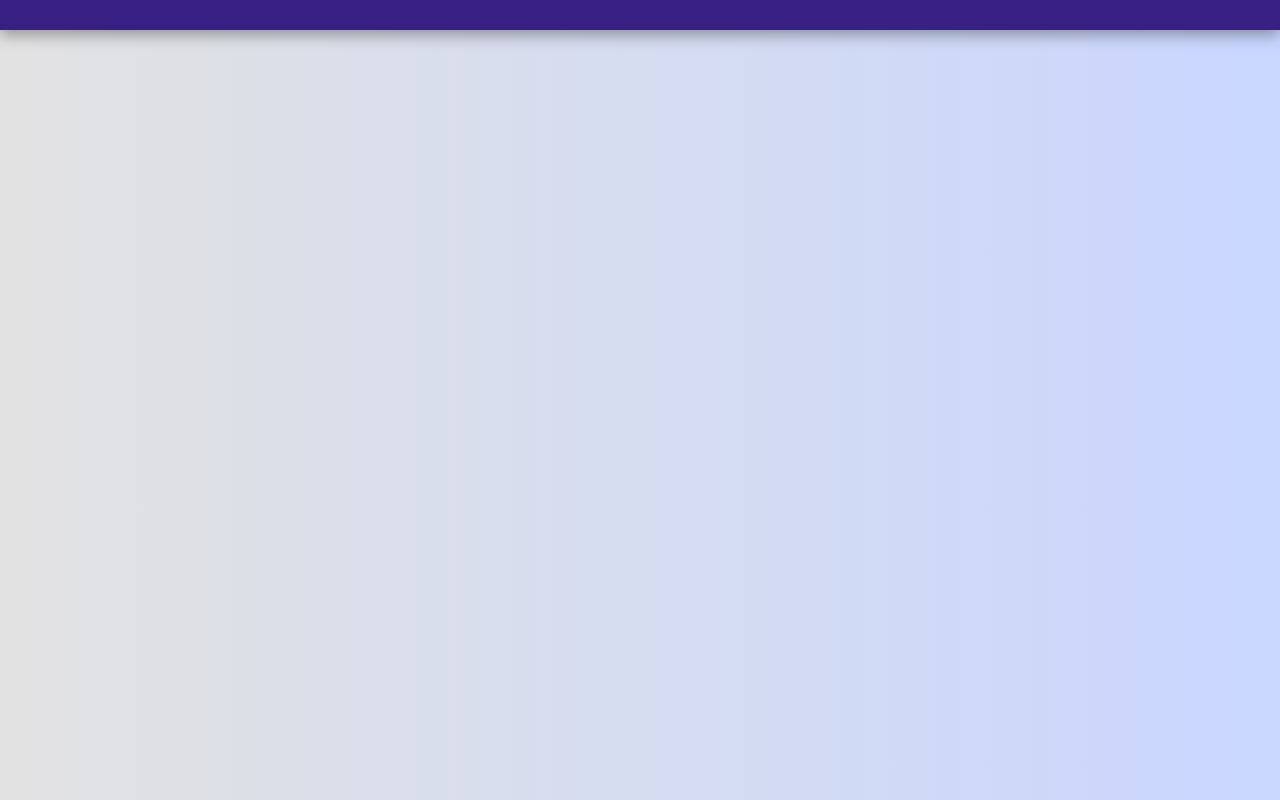
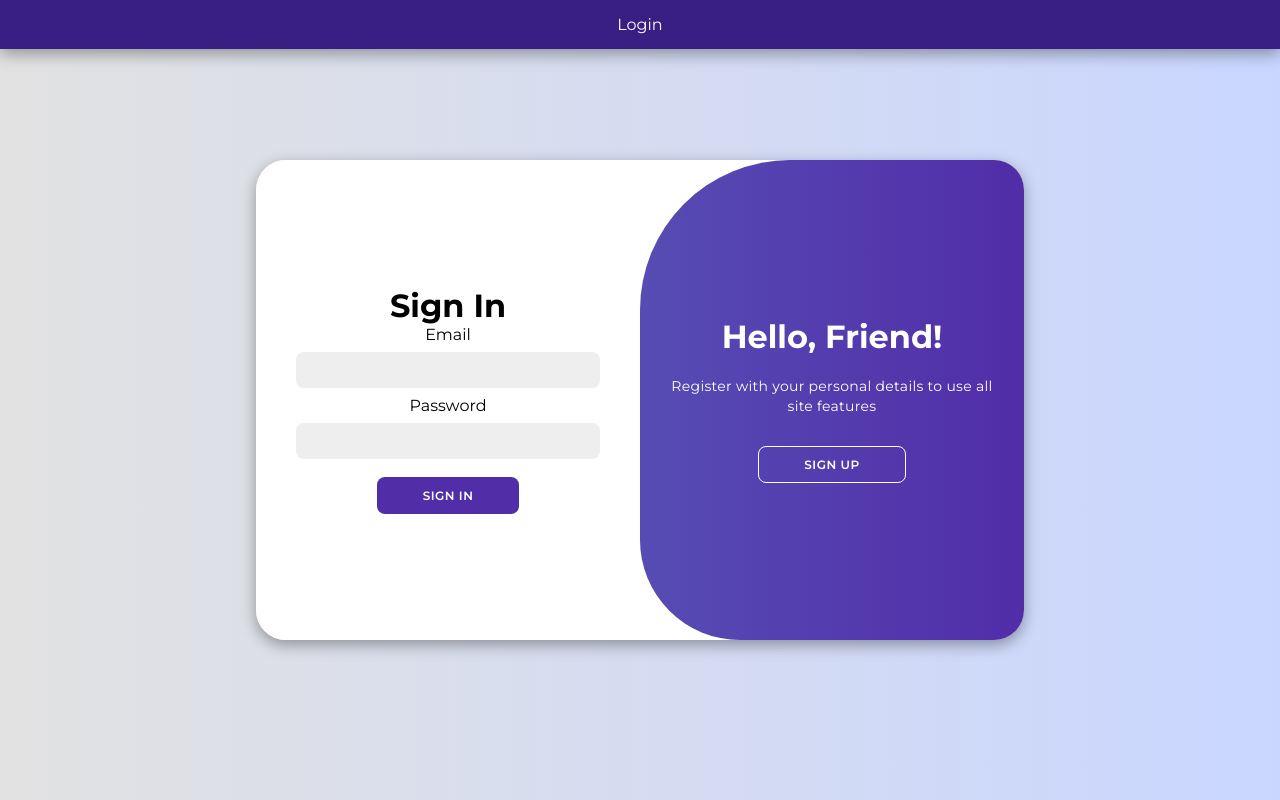
Before and after one commit to Abdulwahab9811/To-Do-List-Application-MERN, a React (Create React App) app in the folder todo-list-app/front-end/: page / in a window 1280 px wide. Built offline with nearby package versions, Linux system fonts and the light colour scheme.

Commit message:
Authcontext

```diff
--- a/todo-list-app/front-end/src/App.js
+++ b/todo-list-app/front-end/src/App.js
@@ -1,27 +1,30 @@
-// App.js
 import React from 'react';
 import { Routes, Route } from 'react-router-dom';
+import { AuthProvider} from './context/AuthContext';
 import Login from './components/Login';
 import Homepage from './components/Homepage';
-import Navbar from './components/Navbar';
 import Task from './components/Task';
 import Account from './components/Account';
-import { AuthProvider } from './context/AuthContext';
+import Navbar from './components/Navbar';
+//import PrivateRoute from './PrivateRoute';
+
 
 const App = () => {
   return (
     <AuthProvider>
-      <Routes>
-        <Route path="/login" element={<Login />} />
-        <Route path="/tasks" element={<Task />} />
-        <Route element={<Navbar />}>
-          <Route path="/" element={<Homepage />} />
+      <div>
+        <Navbar />
+        <Routes>
+          <Route path="/login" element={<Login />} />
+          <Route path="/tasks" element={<Task />} />
           <Route path="/homepage" element={<Homepage />} />
           <Route path="/account" element={<Account />} />
-        </Route>
-      </Routes>
+          <Route path="/" element={<Login />} />
+        </Routes>
+      </div>
     </AuthProvider>
   );
 };
 
+
 export default App;
--- a/todo-list-app/front-end/src/components/Homepage.js
+++ b/todo-list-app/front-end/src/components/Homepage.js
@@ -1,7 +1,10 @@
 import React from 'react';
+import { useAuth } from '../context/AuthContext';
 import '../CSS/Homepage.css';
 
 const Homepage = () => {
+
+  const { user } = useAuth();
   console.log('Rendering Homepage component');
   return (
     <div className="homepage-container">
@@ -21,6 +24,7 @@ const Homepage = () => {
             <p className="quote-text">Your future self will thank you for staying organized.</p>
             <p className="quote-author">- You</p>
           </div>
+          {user && <p>Welcome, {user.username}!</p>}
         </div>
       </section>
 
--- a/todo-list-app/front-end/src/components/Login.js
+++ b/todo-list-app/front-end/src/components/Login.js
@@ -2,10 +2,12 @@ import React, { useState } from 'react';
 import { ToastContainer, toast } from 'react-toastify';
 import 'react-toastify/dist/ReactToastify.css';
 import axios from 'axios';
-import { useNavigate } from 'react-router-dom'; // Import useNavigate from react-router-dom
+import { useNavigate } from 'react-router-dom';
+import { useAuth } from '../context/AuthContext';
 import '../CSS/Login.css';
 
 const Login = () => {
+  const { isAuthenticated, login } = useAuth();
   const navigate = useNavigate(); // Use useNavigate from react-router-dom
   const [isSignUp, setIsSignUp] = useState(false);
 
@@ -16,6 +18,12 @@ const Login = () => {
   const handleSubmit = async (event) => {
     event.preventDefault();
 
+    if (isAuthenticated) {
+      toast.info('You are already signed in.');
+      navigate('/homepage');
+      return;
+    }
+
     const endpoint = isSignUp ? 'http://localhost:5000/signup' : 'http://localhost:5000/signin';
 
     const formData = {
@@ -24,23 +32,34 @@ const Login = () => {
     };
 
     try {
-      const response = await axios.post(endpoint, formData, { withCredentials: true });
+      console.log('Submitting form...');
+const response = await axios.post(endpoint, formData, { withCredentials: true });
+console.log('Response:', response.data);
+
 
       // Handle successful response
       console.log(response.data);
 
+      // Update the AuthContext values with the user and token
+      login(response.data.user, response.data.token);
+
       // Display a success toast notification
-      toast.success(response.data.message);
+      toast.success(response.data.message, 'Signed in successfully ');
 
-      // Redirect to the home page after successful login/signup
+      console.log('Redirecting to homepage...');
       navigate('/homepage');
     } catch (error) {
       // Handle error response
       console.error('Error:', error.message);
 
       // Display an error toast notification
-      toast.error('An error occurred. Please try again.');
+      if (error.response && error.response.status === 401) {
+        toast.error('Invalid email or password. Please try again.');
+      } else {
+        toast.error('An error occurred. Please try again.');
+      }
     }
+
   };
 
   return (
--- a/todo-list-app/front-end/src/components/Navbar.js
+++ b/todo-list-app/front-end/src/components/Navbar.js
@@ -1,12 +1,19 @@
 // Navbar.js
 import React from 'react';
+import { useEffect } from 'react';
+
 import { NavLink } from 'react-router-dom';
 import { useAuth } from '../context/AuthContext';
 import '../CSS/Navbar.css';
 
 const Navbar = () => {
-  const { isAuthenticated, logout } = useAuth(); // Access authentication state and functions
+  const { user, logout } = useAuth();
+  const isAuthenticated = !!user; // Check if user is truthy, indicating authentication
+  console.log('User and isAuthenticated:', user, isAuthenticated);
 
+  useEffect(() => {
+    // This will re-render the component when `user` changes
+  }, [user]);
   const handleLogout = () => {
     logout();
     // You may want to redirect the user to the login page after logout
@@ -37,6 +44,15 @@ const Navbar = () => {
           </li>
         </ul>
       )}
+      {!isAuthenticated && (
+        <ul className="navbar-nav me-auto mb-2 mb-lg-0">
+          <li className="nav-item">
+            <NavLink className="nav-link" to="/login">
+              Login
+            </NavLink>
+          </li>
+        </ul>
+      )}
     </nav>
   );
 };
--- a/todo-list-app/front-end/src/components/Task.js
+++ b/todo-list-app/front-end/src/components/Task.js
@@ -1,6 +1,7 @@
 //component/task.js
 
 import React, { useState, useEffect, useRef } from 'react';
+import { useAuth } from '../context/AuthContext';
 import DeleteIcon from '@mui/icons-material/Delete';
 import CheckCircleIcon from '@mui/icons-material/CheckCircle';
 import RestoreIcon from '@mui/icons-material/Restore';
@@ -10,8 +11,13 @@ import '../CSS/Task.css';
 
 
 const Task = ({ userId }) => {
+   const { user } = useAuth();
+  const userIdFromProps = user ? user.id : null;
+
   const [tasks, setTasks] = useState([]);
   const [newTask, setNewTask] = useState({ title: '', description: '', dueDate: '' });
+
+  // Rest
 
   const formRef = useRef();
 
--- a/todo-list-app/front-end/src/context/AuthContext.js
+++ b/todo-list-app/front-end/src/context/AuthContext.js
@@ -1,31 +1,30 @@
-// AuthContext.js
-import React, { createContext, useContext, useState } from 'react';
+import { createContext, useContext, useState } from 'react';
 
 const AuthContext = createContext();
 
 export const AuthProvider = ({ children }) => {
-  const [isAuthenticated, setIsAuthenticated] = useState(false);
-  const [user, setUser] = useState(null); // You can store user information here
+  const [user, setUser] = useState(null);
+  const [token, setToken] = useState(null);
 
-  const login = () => {
-    // Perform login logic and set isAuthenticated to true
-    setIsAuthenticated(true);
-    // You may also fetch and set user information here
-    // Example: setUser({ id: 1, username: 'exampleUser' });
+  const login = (userData, authToken) => {
+    setUser(userData);
+    setToken(authToken);
   };
 
   const logout = () => {
-    // Perform logout logic and set isAuthenticated to false
-    setIsAuthenticated(false);
-    // Clear user information
     setUser(null);
+    setToken(null);
   };
 
   return (
-    <AuthContext.Provider value={{ isAuthenticated, user, login, logout }}>
+    <AuthContext.Provider value={{ user, token, login, logout }}>
       {children}
     </AuthContext.Provider>
   );
 };
 
-export const useAuth = () => useContext(AuthContext);
+export const useAuth = () => {
+  const auth = useContext(AuthContext);
+  console.log('AuthContext values:', auth);
+  return auth;
+};
--- a/todo-list-app/front-end/src/index.js
+++ b/todo-list-app/front-end/src/index.js
@@ -1,18 +1,18 @@
-// index.js
 import React from 'react';
+import 'react-toastify/dist/ReactToastify.css';
 import { createRoot } from 'react-dom/client';
 import { BrowserRouter } from 'react-router-dom';
-import 'react-toastify/dist/ReactToastify.css';// Import BrowserRouter
 import App from '../src/App';
+import { AuthProvider } from './context/AuthContext';
 
 const root = createRoot(document.getElementById('root'));
 
-
 root.render(
   <React.StrictMode>
-    {/* Wrap your App component with BrowserRouter */}
-    <BrowserRouter>
-      <App />
-    </BrowserRouter>
+    <AuthProvider>
+      <BrowserRouter>
+        <App />
+      </BrowserRouter>
+    </AuthProvider>
   </React.StrictMode>
 );
```
Also changed, not shown: todo-list-app/front-end/src/PrivateRoute.js (+5 -6 lines), 1 other file (tests, documents, lock files or other folders).
